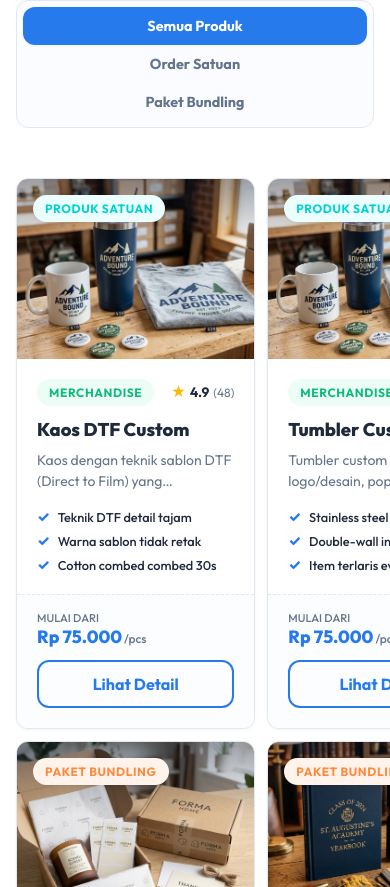
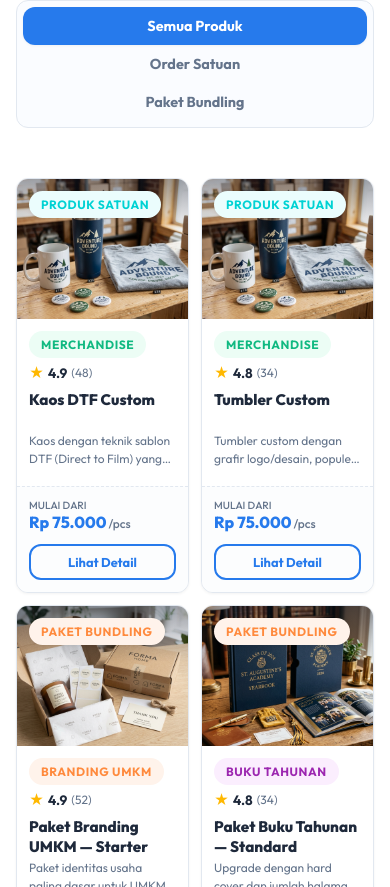
Before and after one commit to Ardiyanto24/mockup-website-kertas-lipat, a Next.js app: page / in a window 390 px wide. Shown: the part 3277-4164 px from the top of the page. Built offline with nearby package versions, Linux system fonts and the light colour scheme.

Commit message:
style(molecules): optimize ProductCard styles for mobile viewports

```diff
--- a/src/components/molecules/shared/ProductCard/ProductCard.module.css
+++ b/src/components/molecules/shared/ProductCard/ProductCard.module.css
@@ -231,3 +231,48 @@
   font-weight: 700;
   width: 100%;
 }
+
+@media (max-width: 600px) {
+  .cardHeader {
+    height: 140px;
+    padding: 12px;
+  }
+  .cardBody {
+    padding: 12px;
+  }
+  .cardFooter {
+    padding: 12px;
+  }
+  .title {
+    font-size: 0.95rem;
+    margin-bottom: 4px;
+    height: 38px;
+    overflow: hidden;
+    display: -webkit-box;
+    -webkit-line-clamp: 2;
+    -webkit-box-orient: vertical;
+  }
+  .description {
+    font-size: 0.75rem;
+    margin-bottom: 8px;
+    height: 34px;
+  }
+  .featuresList {
+    display: none; /* Hide bullet points on mobile for a clean, compact look */
+  }
+  .meta {
+    margin-bottom: 8px;
+    flex-wrap: wrap;
+    gap: 6px;
+  }
+  .priceValue {
+    font-size: 1rem;
+  }
+  .priceLabel {
+    font-size: 0.65rem;
+  }
+  .actionBtn {
+    padding: 8px 0;
+    font-size: 0.8rem;
+  }
+}
```
